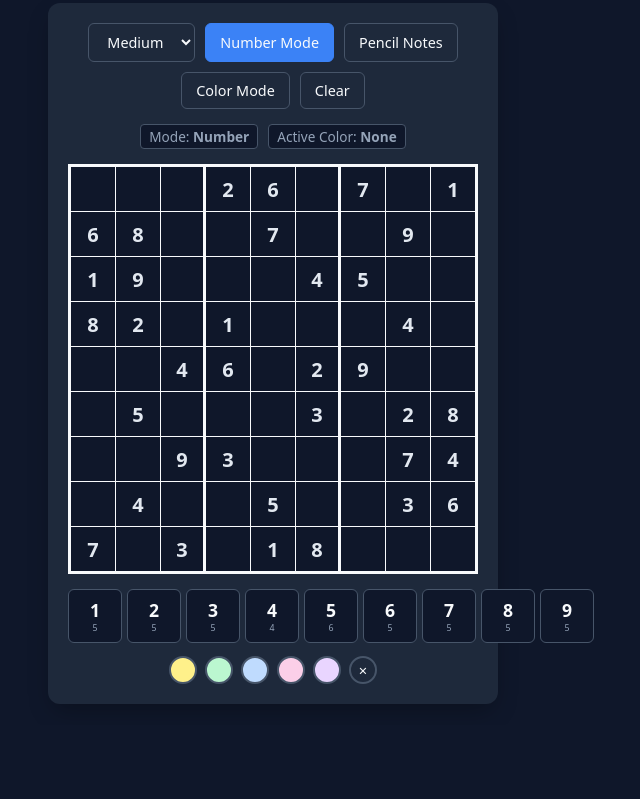
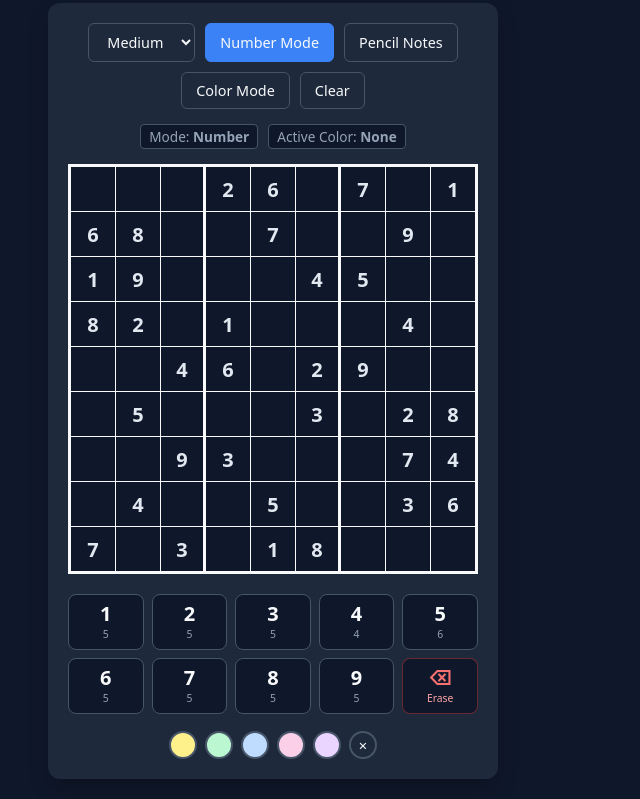
Before and after one commit to fredclements/sudoku, a plain HTML site: page index.html in a window 1280 px wide. Shown: the part 75-874 px from the top of the page, without its empty margins (367-1007 px from the left). Before the commit the page ends 800 px from the top, so only its background shows below. Drawn offline with Linux system fonts and the light colour scheme.

Commit message:
Split keypad into clean 5x2 grid (1-5, 6-9 + Erase) to prevent overflow

```diff
--- a/index.html
+++ b/index.html
@@ -194,39 +194,68 @@
             width: 100%;
             display: flex;
             flex-direction: column;
-            gap: 8px;
+            gap: 12px;
+            margin-top: 5px;
         }
 
         .keypad {
             display: grid;
-            grid-template-columns: repeat(9, 1fr);
-            gap: 5px;
+            grid-template-columns: repeat(5, 1fr);
+            gap: 8px;
+            width: 100%;
         }
 
         .key-btn {
             background: var(--bg-color);
             border: 1px solid var(--border-color);
-            border-radius: 6px;
-            aspect-ratio: 1;
+            border-radius: 8px;
+            padding: 8px 4px;
+            min-height: 50px;
             display: flex;
             flex-direction: column;
             align-items: center;
             justify-content: center;
-            font-size: 1.1rem;
-            font-weight: 600;
             cursor: pointer;
             color: var(--text-color);
-            transition: all 0.1s;
+            transition: all 0.15s ease;
+            user-select: none;
+            box-sizing: border-box;
+        }
+
+        .key-btn .num {
+            font-size: 1.25rem;
+            font-weight: 600;
+            line-height: 1.1;
         }
 
         .key-btn span.count {
-            font-size: 0.55rem;
+            font-size: 0.65rem;
             color: #94a3b8;
-            font-weight: 400;
+            font-weight: 500;
+            margin-top: 2px;
         }
 
         .key-btn:hover {
             background: var(--border-color);
+            transform: translateY(-1px);
+        }
+
+        .key-btn:active {
+            transform: translateY(0);
+        }
+
+        .key-btn.erase-btn {
+            border-color: rgba(239, 68, 68, 0.4);
+            color: #f87171;
+        }
+
+        .key-btn.erase-btn:hover {
+            background: rgba(239, 68, 68, 0.15);
+            border-color: #f87171;
+        }
+
+        .key-btn.erase-btn span.count {
+            color: #fca5a5;
         }
 
         .palette {
@@ -360,10 +389,17 @@
             for (let i = 1; i <= 9; i++) {
                 const btn = document.createElement('button');
                 btn.className = 'key-btn';
-                btn.innerHTML = `${i}<span class="count" id="count-${i}">9</span>`;
+                btn.innerHTML = `<span class="num">${i}</span><span class="count" id="count-${i}">9</span>`;
                 btn.addEventListener('click', () => handleKeyInput(i));
                 keypadEl.appendChild(btn);
             }
+            // 10th button: Erase slot completing the 5x2 grid
+            const eraseBtn = document.createElement('button');
+            eraseBtn.className = 'key-btn erase-btn';
+            eraseBtn.innerHTML = `<span class="num">⌫</span><span class="count">Erase</span>`;
+            eraseBtn.title = "Erase number / notes";
+            eraseBtn.addEventListener('click', clearSelection);
+            keypadEl.appendChild(eraseBtn);
         }
 
         function newGame() {
```
Also changed, not shown: sudoku.html (+47 -11 lines).
